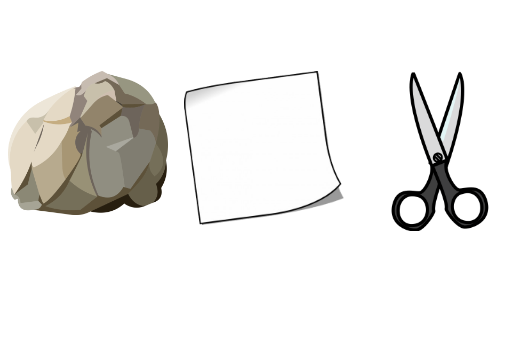
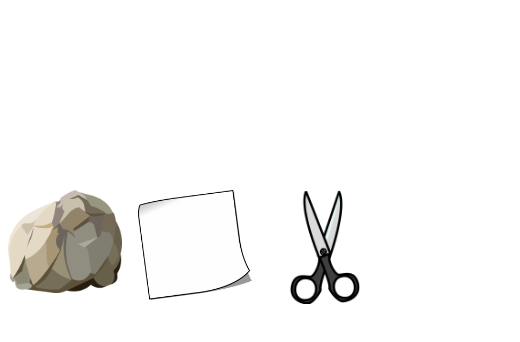
Before and after one commit to jaco8060/rock-paper-scissors, a plain HTML site: page index.html in a window 390 px wide. Shown: the part 350-692 px from the top of the page, 520 px wide, since content can reach past the window. Drawn offline with Linux system fonts and the light colour scheme.

Commit message:
fixed resolution bug for mobile devices

```diff
--- a/index.html
+++ b/index.html
@@ -38,9 +38,7 @@
         </a>
       </div>
 
-      <div class="winner-container">
-        <p class="winnerBox"></p>
-      </div>
+      <p class="winnerBox"></p>
     </div>
   </body>
   <script defer src="rock-paper-scissors.js"></script>
--- a/styles.css
+++ b/styles.css
@@ -6,13 +6,12 @@ html {
   }
 .container-main {
 
-      align-items: center;
+
+      height: 100vh;
       display: flex;
       flex-direction: column;
-      gap: 8rem;
-      height: 100vh;
-      justify-content: center;
-      flex-wrap: wrap;
+      align-items: center;
+      justify-content: space-evenly;
   }
 .winnerBox {
       background-color: beige;
@@ -25,10 +24,10 @@ html {
     /* used to allow new lines in the formatted text */
   }
 .winner-container {
-            display: flex;
-            justify-content: center;
-            align-items: center;
-        }
+    display: flex;
+    justify-content: center;
+    align-items: center;
+  }
 .container {
       /* align-items: center; */
       display: flex;
@@ -36,41 +35,36 @@ html {
       justify-content: center;
 
   }
-/* button {
-            background-color: aliceblue;
-            font-family: 'Merriweather', serif;
-        } */
 img {
-  max-width: 10rem;
+  max-width: 100%;
+  width: 8rem;
   height: auto;
-  min-width: none;
-  /* width: auto\9; ie8 */
+  min-width: 4rem;
+
+
   }
 img:hover {
       background: wheat;
   }
 .scoreBox{
       border: solid black;
-      /* height: fit-content; */
       padding: 1rem;
       white-space: pre-line;
-      /* width: fit-content; */
+      width: fit-content;
   }
 .title {
       font-family: 'Sacramento', cursive;
       font-size: 2rem;
   }
 .resetButton {
-      /* align-items: center; */
       border-radius: 0.7rem;
       border: solid black;
       display: flex;
       font-size: 2rem;
       gap: 1rem;
-      /* height: fit-content; */
+
       justify-content: center;
-      margin: auto;
-      /* width: fit-content; */
+
   }
 .resetButton:hover{
       background-color: aquamarine;
```
